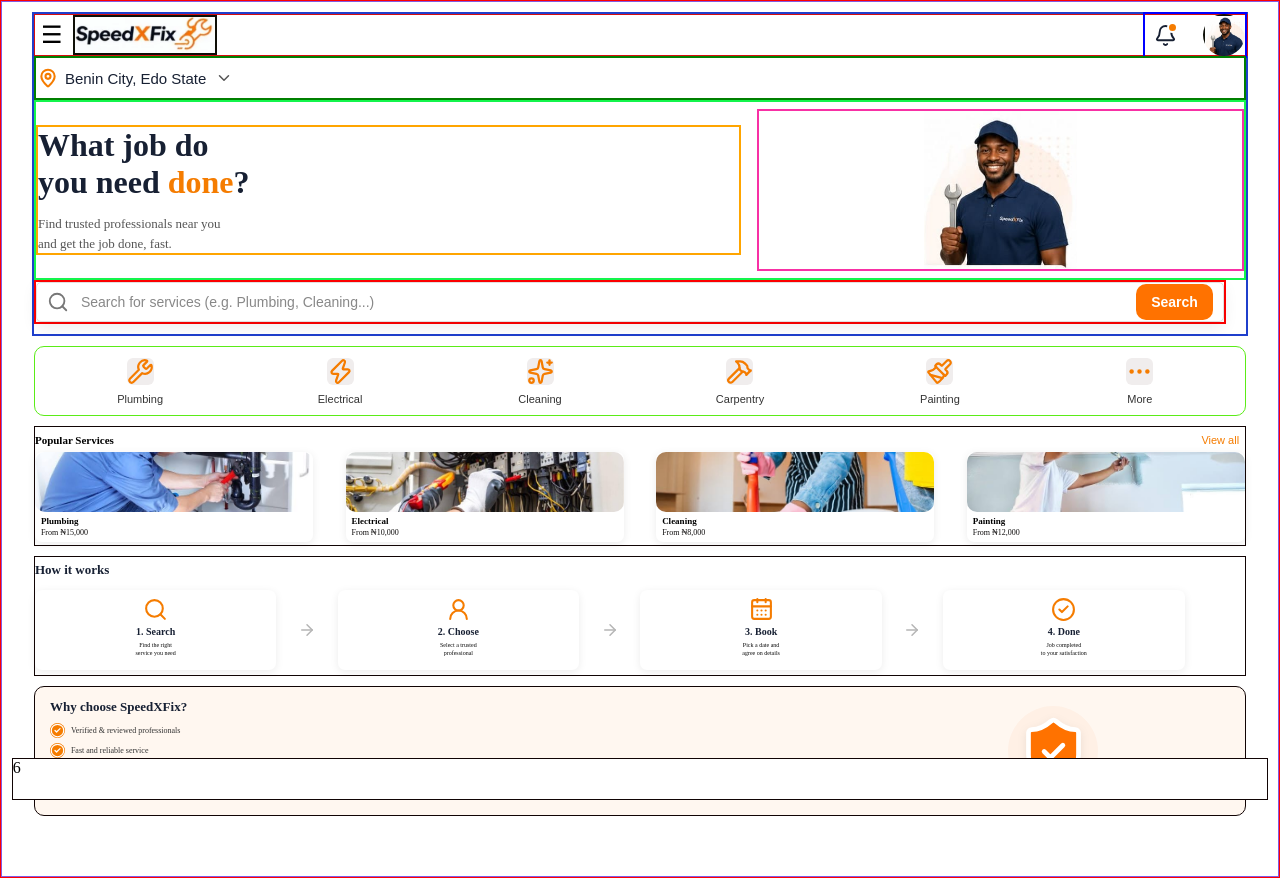
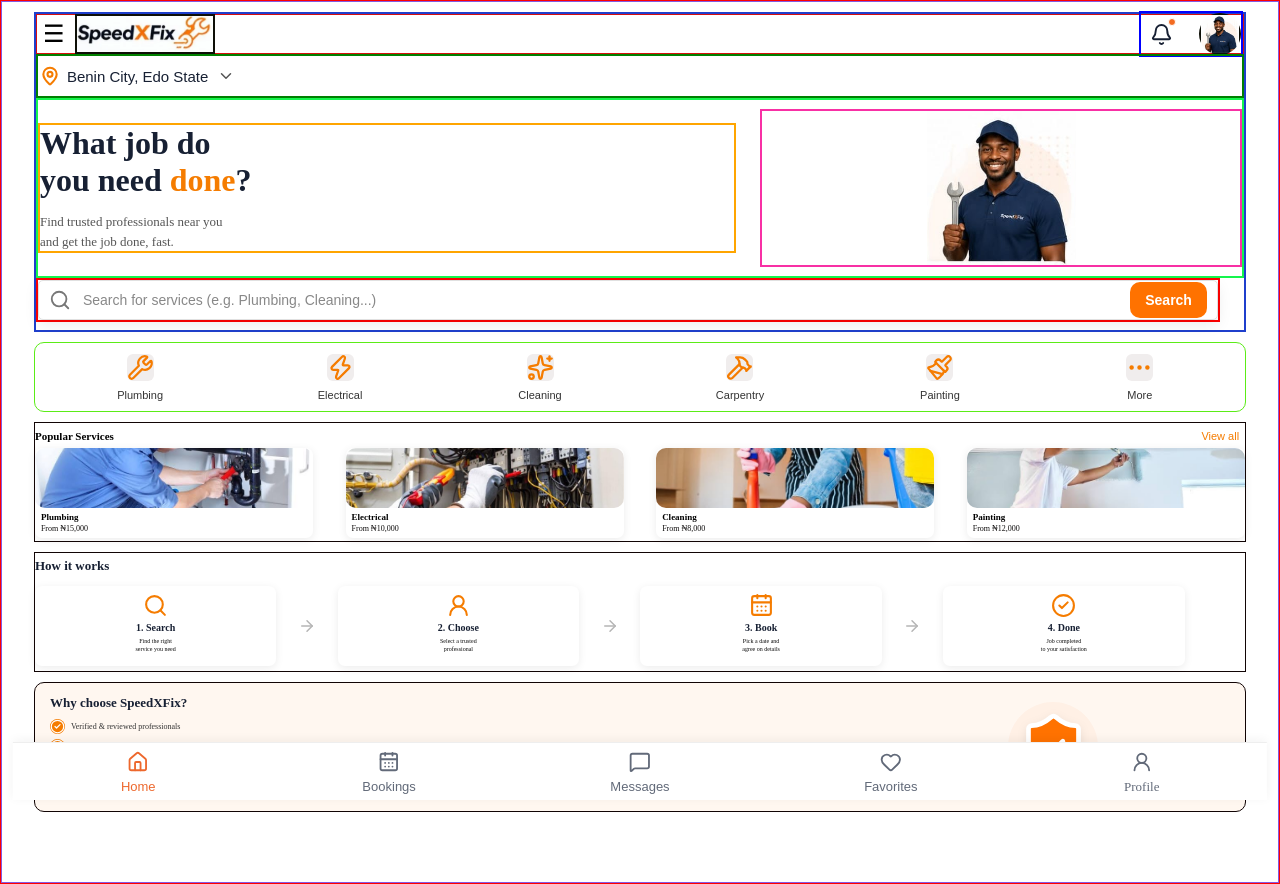
Before and after one commit to emmanuel776666/SpeedXfix, a React (Vite) app in the folder speedxfix/: page /homepage in a window 1280 px wide. Built offline with nearby package versions, Linux system fonts and the light colour scheme.

Commit message:
feat: add Profile page and bottom navigation to Homepage; update styles for improved layout

```diff
--- a/speedxfix/src/App.jsx
+++ b/speedxfix/src/App.jsx
@@ -9,6 +9,7 @@ import TrustSection from "./components/TrustSection";
 import Login from "./pages/Login";
 import Signup from "./pages/Signup";
 import Homepage from "./pages/Homepage";
+import Profile from "./pages/Profile";
 
 function Home() {
   return (
@@ -43,6 +44,7 @@ function App() {
         <Route path="/login" element={<Login />} />
         <Route path="/signup" element={<Signup />} />
         <Route path="/homepage" element={<Homepage />} />
+        <Route path="/profile" element={<Profile />} />
       </Routes>
 
     </BrowserRouter>
--- a/speedxfix/src/pages/Homepage.css
+++ b/speedxfix/src/pages/Homepage.css
@@ -16,7 +16,7 @@ display: flex;
 min-height: 100vh;
   border: 1px solid rgba(81, 24, 214, 0.705);
   box-sizing: border-box;
-  padding-bottom: 60px;
+  padding-bottom: 70px;
 }
 .containerhomepage1{
   display: flex;
@@ -700,7 +700,7 @@ border: 1px solid rgb(17, 4, 4);
 }
 
 
-.containerhomepage6{
+/* .containerhomepage6{
     width: 98%;
   height: 40px;
   border: 1px solid rgb(17, 4, 4);
@@ -708,4 +708,69 @@ border: 1px solid rgb(17, 4, 4);
   bottom: 0;
   z-index: 100;
   background-color: #ffffff;
+} */
+.containerhomepage6 {
+  width: 98%;
+  height: 58px;
+  position: fixed;
+  bottom: 0;
+  left: 50%;
+  transform: translateX(-50%);
+  z-index: 100;
+
+  display: flex;
+  justify-content: space-around;
+  align-items: center;
+
+  background-color: #ffffff;
+  border-top: 1px solid #eeeeee;
+  box-shadow: 0 -2px 10px rgba(0, 0, 0, 0.05);
+
+  box-sizing: border-box;
 }
+
+
+/* =========================
+   BOTTOM NAVIGATION ITEM
+========================= */
+
+.bottom-nav-item {
+  display: flex;
+  flex-direction: column;
+  justify-content: center;
+  align-items: center;
+
+  width: 20%;
+  height: 100%;
+
+  padding: 3px 0;
+
+  border: none;
+  background: transparent;
+
+  color: #777777;
+  cursor: pointer;
+   text-decoration: none;
+}
+
+
+/* ICON */
+
+.bottom-nav-item svg {
+  margin-bottom: 3px;
+}
+
+
+/* TEXT */
+
+.bottom-nav-item span {
+  font-size: 9px;
+  line-height: 1;
+}
+
+
+/* ACTIVE HOME */
+
+.bottom-nav-item.active {
+  color: #f57c00;
+}
--- a/speedxfix/src/pages/Homepage.jsx
+++ b/speedxfix/src/pages/Homepage.jsx
@@ -1,20 +1,18 @@
+import { Link } from "react-router-dom";
 import "./Homepage.css";
 import LogoComponent from "../components/LogoComponent";
 import QuickserviceComponent from "../components/QuickserviceComponent";
 import { Bell,
     MapPin,
     Search,
-  Wrench,
-  Zap,
-  Sparkles,
-  Hammer,
-  Paintbrush,
    UserRound,
   CalendarDays,
   CircleCheck,
   ArrowRight,
-  MoreHorizontal,
    ShieldCheck,
+   House,
+MessageSquare,
+Heart,
     ChevronDown} from "lucide-react";
 
 function Homepage () {
@@ -328,9 +326,38 @@ function Homepage () {
               </div>
 
         <div className="containerhomepage6">
-          6
-        </div>
 
+                  {/* HOME */}
+                  <button className="bottom-nav-item active">
+                    <House size={22} strokeWidth={2} />
+                    <span>Home</span>
+                  </button>
+
+                  {/* BOOKINGS */}
+                  <button className="bottom-nav-item">
+                    <CalendarDays size={22} strokeWidth={2} />
+                    <span>Bookings</span>
+                  </button>
+
+                  {/* MESSAGES */}
+                  <button className="bottom-nav-item">
+                    <MessageSquare size={22} strokeWidth={2} />
+                    <span>Messages</span>
+                  </button>
+
+                  {/* FAVORITES */}
+                  <button className="bottom-nav-item">
+                    <Heart size={22} strokeWidth={2} />
+                    <span>Favorites</span>
+                  </button>
+
+                  {/* PROFILE */}
+                  <Link to="/profile" className="bottom-nav-item">
+                  <UserRound size={22} strokeWidth={2} />
+                  <span>Profile</span>
+                </Link>
+
+                </div>
 
       </div>
     </div>
--- a/speedxfix/src/pages/Profile.jsx
+++ b/speedxfix/src/pages/Profile.jsx
@@ -25,7 +25,7 @@ import {
 } from "lucide-react";
 
 import "./Profile.css";
-
+import { Link } from "react-router-dom";
 const stats = [
   {
     icon: Users,
@@ -87,7 +87,7 @@ const menuItems = [
 ];
 
 const navItems = [
-  { icon: Home, label: "Home" },
+  { icon: Home, label: "Home", path: "/homepage" },
   { icon: CalendarDays, label: "Bookings" },
   { icon: MessageSquare, label: "Messages" },
   { icon: Heart, label: "Favorites" },
@@ -308,18 +308,16 @@ export default function Profile() {
           const Icon = item.icon;
 
          return (
-            <button
+          <Link
             key={item.label}
+            to={item.path}
             className={`bottom-nav-item ${
               item.active ? "active" : ""
             }`}
           >
-
             <Icon size={27} strokeWidth={1.8} />
-
             <span>{item.label}</span>
-
-            </button>
+          </Link>
         );
         })}
 
--- a/speedxfix/src/pages/Signup.jsx
+++ b/speedxfix/src/pages/Signup.jsx
@@ -827,7 +827,8 @@ function Signup() {
                     </button>
 
 
-                     <button
+
+                    <button
                       type="submit"
                       className="signup-continue-btn"
                     >
@@ -835,7 +836,7 @@ function Signup() {
                       <span>
                         <Link to="/homepage">
                         Continue
-                        </Link>
+                          </Link>
                       </span>
 
                       <span className="material-symbols-outlined">
```
Lines whose indentation alone changed are shown as unchanged.
